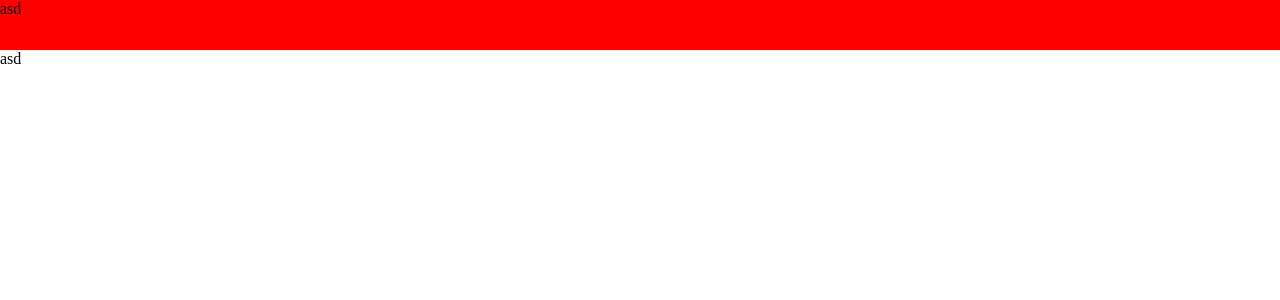
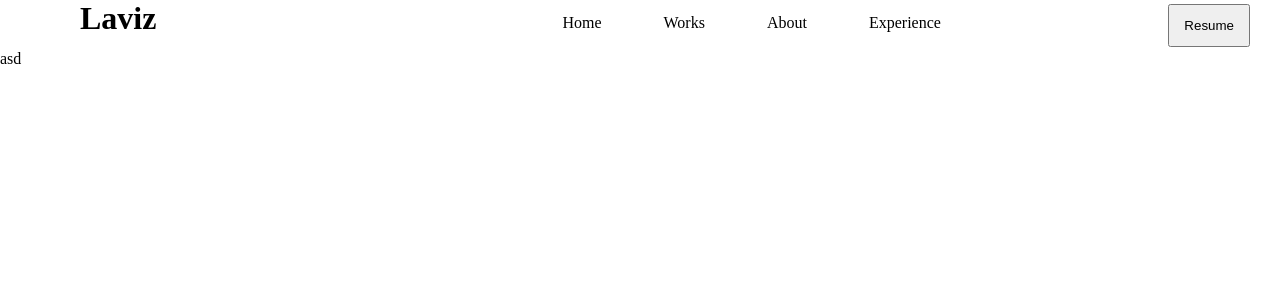
Before and after one commit to lavizp/Portfolio-React, a React (Create React App) app: page /#/ in a window 1280 px wide. Shown: the top 300 px of the page. Built offline with nearby package versions, Linux system fonts and the light colour scheme.

Commit message:
Navbar Design

```diff
--- a/src/components/Navbar/Navbar.js
+++ b/src/components/Navbar/Navbar.js
@@ -3,7 +3,20 @@ import "./navbar.css"
 export default function Navbar() {
   return (
     <div className='nav-container'>
-        asd
+        <div className='nav-logo'>
+            <h1>Laviz</h1>
+        </div>
+        <div className='nav-list-container'>
+            <ul>
+                <li><a>Home</a></li>
+                <li><a>Works</a></li>
+                <li><a>About</a></li>
+                <li><a>Experience</a></li>
+            </ul>
+        </div>
+        <div className='nav-resume'>
+            <button> Resume </button>
+        </div>
     </div>
   )
 }
--- a/src/components/Navbar/navbar.css
+++ b/src/components/Navbar/navbar.css
@@ -1,4 +1,5 @@
 *{
+    box-sizing: border-box;
     margin: 0;
     padding: 0;
 }
@@ -6,5 +7,42 @@
 .nav-container{
     width: 100%;
     height: 50px;
-    background-color: red;
+    padding-left: 80px;
+    display: flex;
+    overflow: hidden;
+
 }
+
+.nav-list-container{
+    margin-left: 30%;
+}
+.nav-list-container ul{
+    list-style-type: none;
+}
+.nav-list-container li {
+    float: left;
+    margin-left: 30px;
+  }
+.nav-list-container li a {
+    display: block;
+    color:black;
+    text-align: center;
+    padding: 14px 16px;
+    text-decoration: none;
+  }
+  .nav-list-container li:last-child {
+    float: right;
+  }
+  .nav-resume {
+    margin-left: auto;
+    margin-top: auto;
+    margin-bottom: auto;
+    margin-right: 30px;
+    display: block;
+
+
+  }
+  .nav-resume button {
+    padding: 12px 14px;
+
+  }
```
